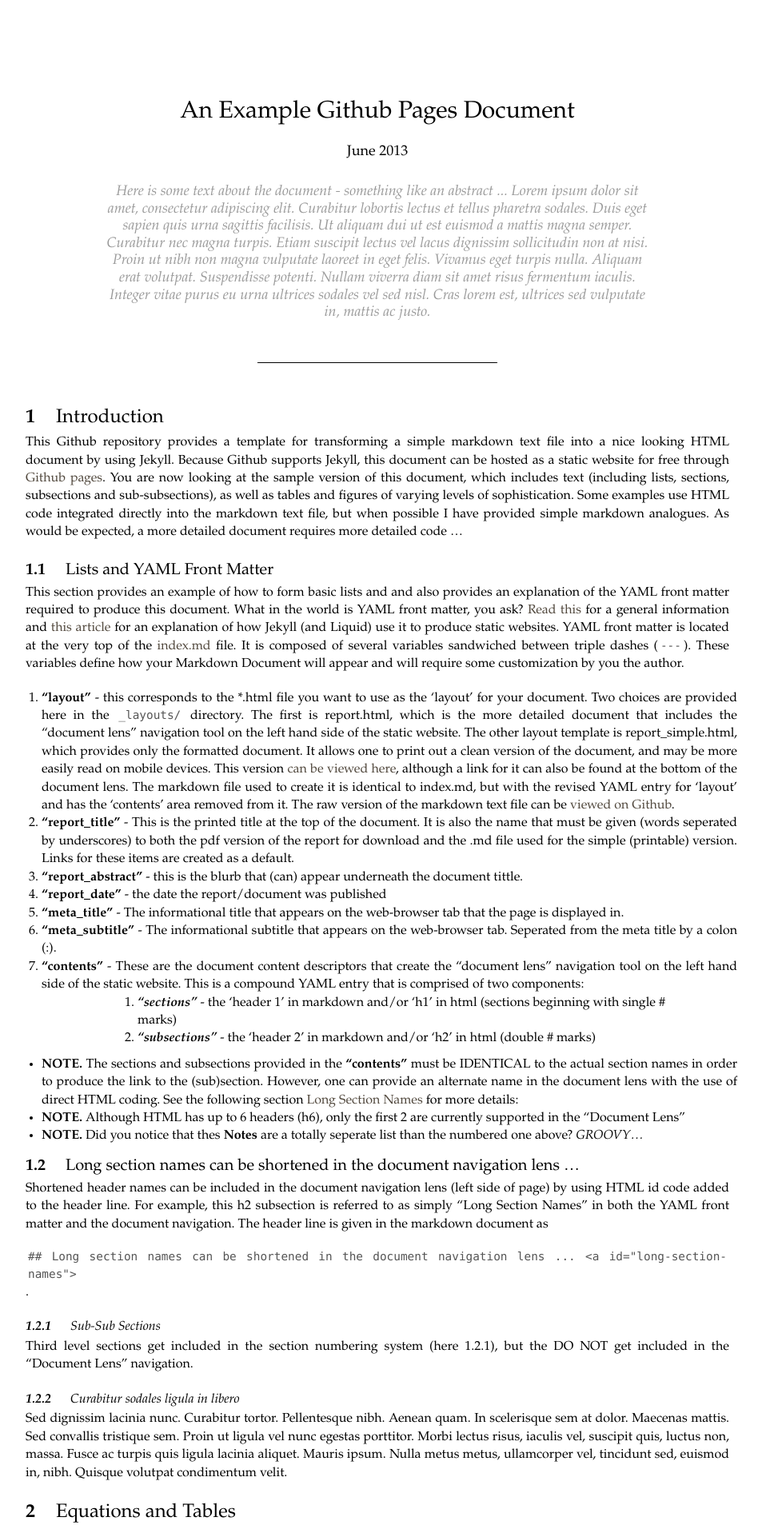
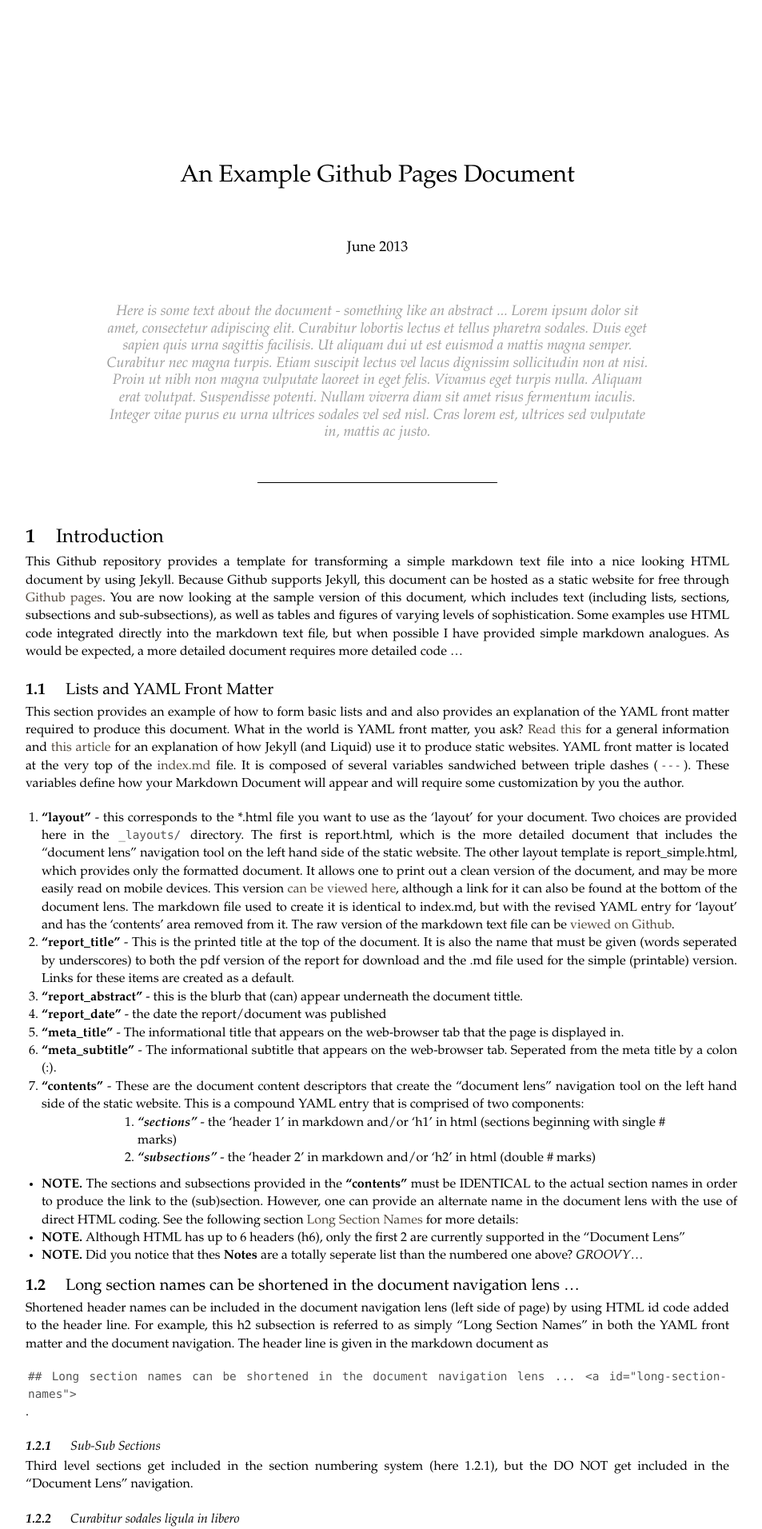
Before and after one commit to adamvi/Markdown_Document, a Jekyll site: the page built from An_Example_Github_Pages_Document_Simple.md, in a window 1280 px wide. Shown: the top 1912 px of the page at 80% size, without its empty margins (98-1051 px from the left). Built offline with Jekyll 4.4.1, drawn with Linux system fonts in a browser that asks for light colours; formulas are drawn with MathJax 3.

Commit message:
Update and add page breaks

```diff
--- a/_layouts/report_simple.html
+++ b/_layouts/report_simple.html
@@ -57,6 +57,16 @@
       }
       </style>
 
+      <style>
+	  #document h1,
+	  #document h2,
+	  #document h3,
+	  #document h4 {
+	    margin: 0px 100px 0 100px;
+	    padding: 0px 0px 0px 0px;
+	  }
+      </style>
+
   </head>
 
 	  <body style="background: white; border: none;">
--- a/css/document.css
+++ b/css/document.css
@@ -77,18 +77,22 @@ thead {
 /* h5 for Reference/Citations */
 h5 {
   outline: 0;
-  font-size: 1%;
-  font-family: inherit;
+  display: none;
   color: #fff;
   text-align:justify;
   vertical-align: baseline;
 }
 
 table{
-	margin-left:auto;
+	margin-left:100px;
 	margin-right:auto;
 	margin-top: 20px;
 	margin-bottom: 20px;
+
+  border-collapse: separate;
+  border-spacing: 0;
+  min-width: 300px;
+  max-width: 720px;
 }
 .footnotes {
 	margin-top: 6em;
@@ -101,10 +105,7 @@ body {
 /*ol, ul {
   list-style: none;
 }*/
-table {
-  border-collapse: separate;
-  border-spacing: 0;
-}
+
 caption,
 th,
 td {
@@ -115,6 +116,14 @@ td {
 }
 th {
   text-align: center;
+}
+
+caption {
+  width: 250%;
+  max-width: 720px;
+  padding-bottom: 10px;
+  padding-left: 65px ;
+  text-indent: -65px ;
 }
 
 blockquote:before,
--- a/css/document_print.css
+++ b/css/document_print.css
@@ -27,6 +27,16 @@
 }
 .content-node.image {
   text-align: center;
+}
+.breakbefore {
+ page-break-before: always;
+}
+.breakafter {
+ page-break-after: always;
+}
+.breakboth {
+  page-break-before: always;
+  page-break-after: always;
 }
 .image-content {
   display: inline-block;
@@ -84,6 +94,7 @@
   margin-bottom: 10px;
 }
 #document h1 {
+  page-break-before: always;
   counter-reset: sub-section;
   font-size: 24px;
   border-top:none;
@@ -246,35 +257,37 @@ p+p {
 .content-node.document .document-title {
   font-size: 30px;
   line-height: 40px;
-  padding-top: 20px;
+  padding-top: 100px;
   text-align: center;
-  margin: 0 100px 10px 100px;
+  margin: 100px 100px 10px 100px;
 }
 .content-node.document .document-subtitle {
   font-size: 25px;
   font-style: italic;
   line-height: 30px;
   text-align: center;
-  margin: 0 100px 20px 100px;
+  margin: 20px 100px 50px 100px;
 }
 .content-node.document .authors {
   font-size: 18px;
   line-height: 30px;
   text-align: center;
-  margin-top: 30px;
-  margin-bottom: 30px;
+  margin-top: 50px;
+  margin-bottom: 50px;
 }
 .content-node.document .published {
   font-size: 18px;
-  margin-top: 10px;
+  margin-top: 50px;
   text-align: center;
-  margin-bottom: 30px;
+  margin-bottom: 50px;
 }
 .content-node.document #document_lead {
   font-size: 18px;
   line-height: 1.2;
   font-style: italic;
+  margin-top: 50px;
   text-align: center;
+  margin-bottom: 50px;
   color: #999;
   padding: 0 100px 0 100px;
 }
```
